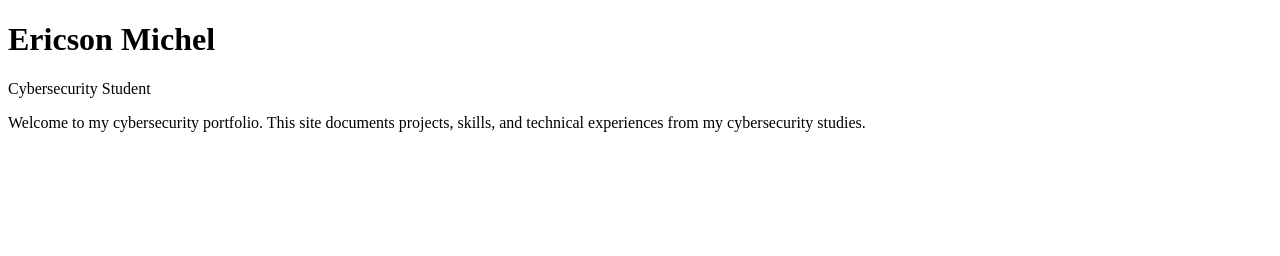
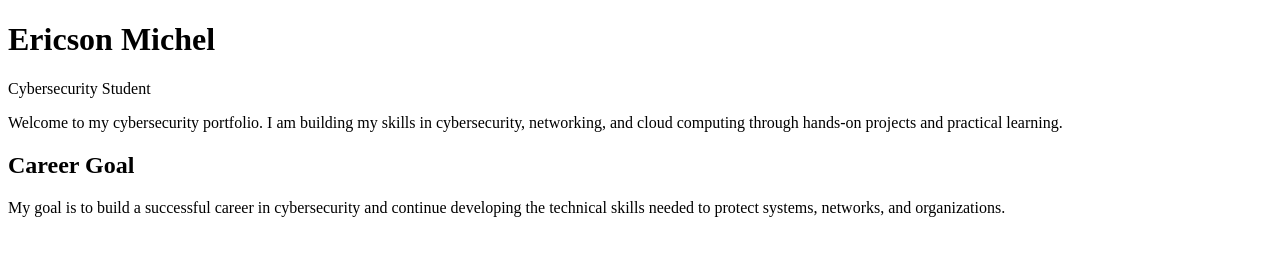
Before and after one commit to ericsonCyber/ericsonCyber.github.io, a plain HTML site: page index.html in a window 1280 px wide. Drawn offline with Linux system fonts and the light colour scheme.

Commit message:
Add career goal to portfolio
Updated the title and enhanced the introductory text to better reflect the portfolio's focus and career goals.

```diff
--- a/index.html
+++ b/index.html
@@ -3,20 +3,26 @@
 <head>
     <meta charset="UTF-8">
     <meta name="viewport" content="width=device-width, initial-scale=1.0">
-    <title>My Cybersecurity Portfolio</title>
+    <title>Ericson Michel | Cybersecurity Portfolio</title>
 </head>
 
 <body>
-
     <h1>Ericson Michel</h1>
 
     <p>Cybersecurity Student</p>
 
     <p>
-        Welcome to my cybersecurity portfolio.
-        This site documents projects, skills, and technical
-        experiences from my cybersecurity studies.
+        Welcome to my cybersecurity portfolio. I am building my skills
+        in cybersecurity, networking, and cloud computing through
+        hands-on projects and practical learning.
     </p>
 
+    <h2>Career Goal</h2>
+
+    <p>
+        My goal is to build a successful career in cybersecurity and
+        continue developing the technical skills needed to protect
+        systems, networks, and organizations.
+    </p>
 </body>
 </html>
```
